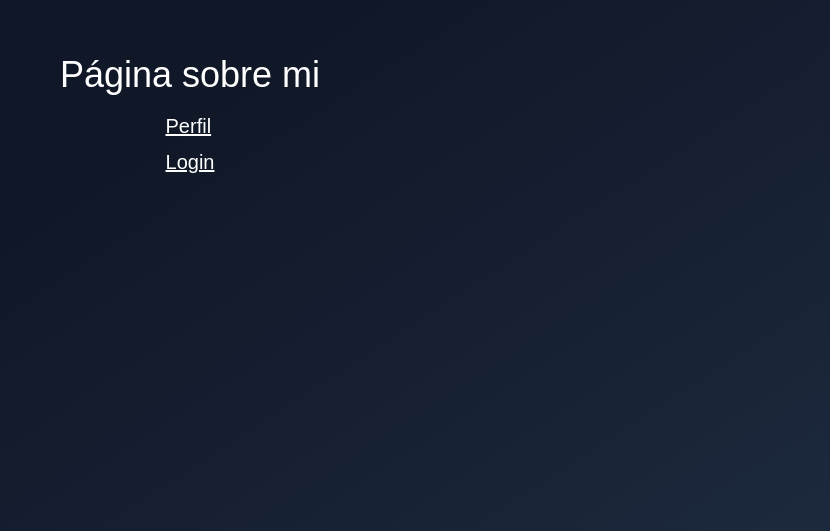
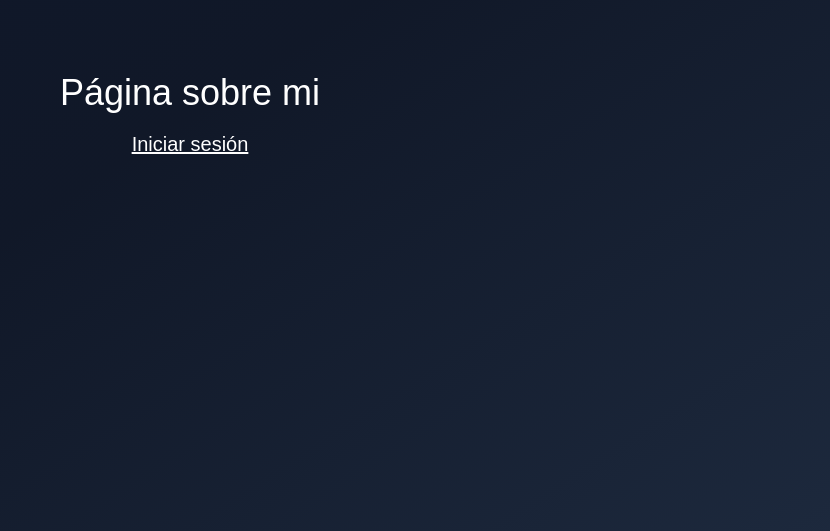
Before and after one commit to AntonioBT451/react-hooks-app, a React (Vite) app: page / in a window 1280 px wide. Shown: the part 301-832 px from the top of the page, without its empty margins (450-1280 px from the left). Built offline with nearby package versions, Linux system fonts and the light colour scheme.

Commit message:
feat: add authentication to AboutPage

```diff
--- a/src/09-useContext/pages/about/AboutPage.tsx
+++ b/src/09-useContext/pages/about/AboutPage.tsx
@@ -1,14 +1,31 @@
+import { UserContext } from "@/09-useContext/context/UserContext";
+import { Button } from "@/components/ui/button";
+import { use } from "react";
 import { Link } from "react-router";
 
 export const AboutPage = () => {
+
+    const { isAuthenticated, logout } = use(UserContext);
+
     return (
         <div className="flex flex-col items-center justify-center min-h-screen gap-2">
             <h1 className="text-4xl font-thin">Página sobre mi</h1>
             <hr />
 
             <div className="flex flex-col gap-2">
-                <Link to={"/profile"} className="underline text-xl hover:text-blue-600">Perfil</Link>
-                <Link to={"/login"} className="underline text-xl hover:text-blue-600">Login</Link>
+                {
+                    isAuthenticated ? (
+                        <>
+                            <Link to={"/profile"} className="underline text-xl hover:text-blue-600">Perfil</Link>
+                            <Button variant={'destructive'} className="mt-4"
+                                onClick={logout}>
+                                Salir
+                            </Button>
+                        </>
+                    ) : (
+                        <Link to={"/login"} className="underline text-xl hover:text-blue-600">Iniciar sesión</Link>
+                    )
+                }
             </div>
         </div>
     )
```
